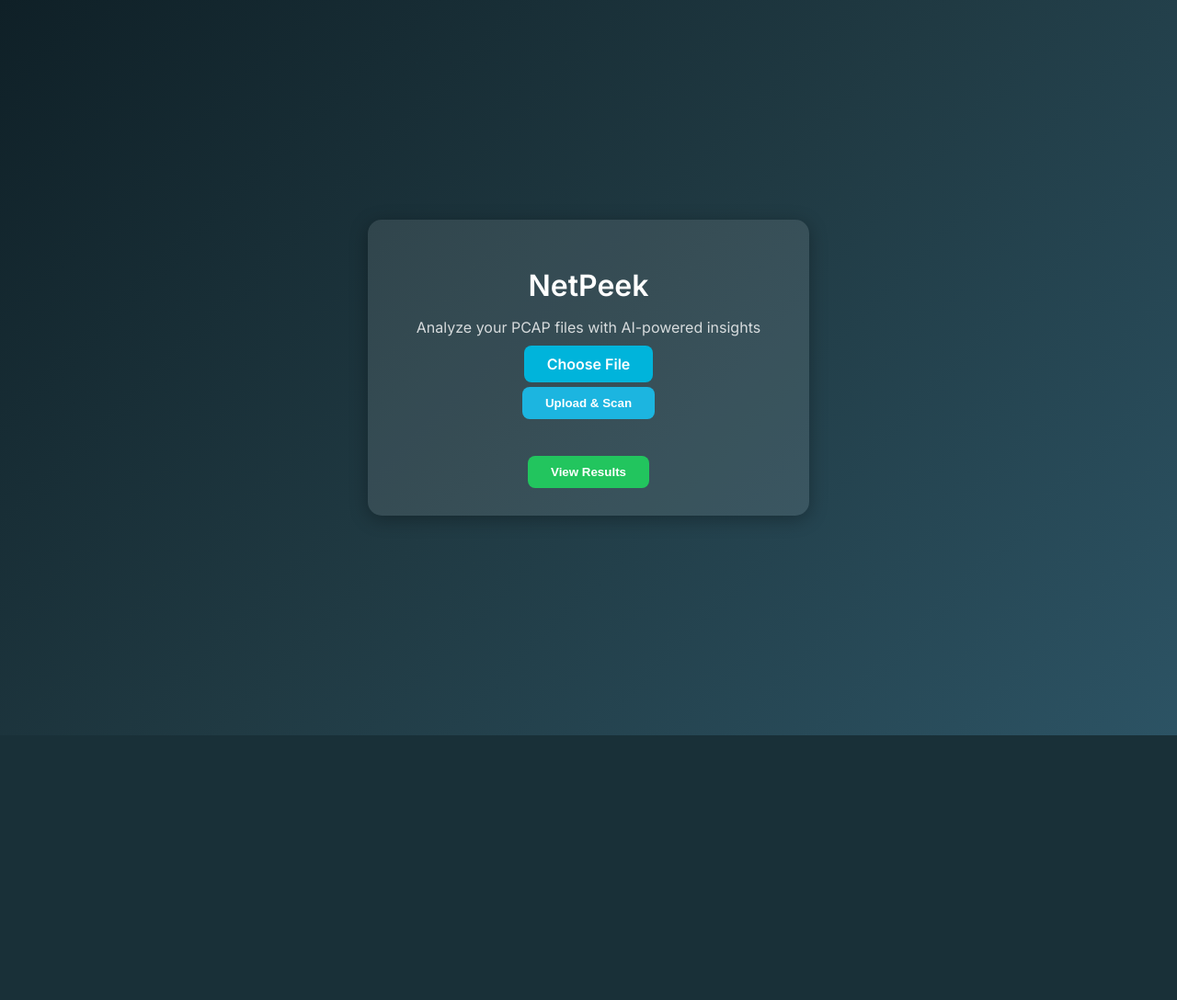
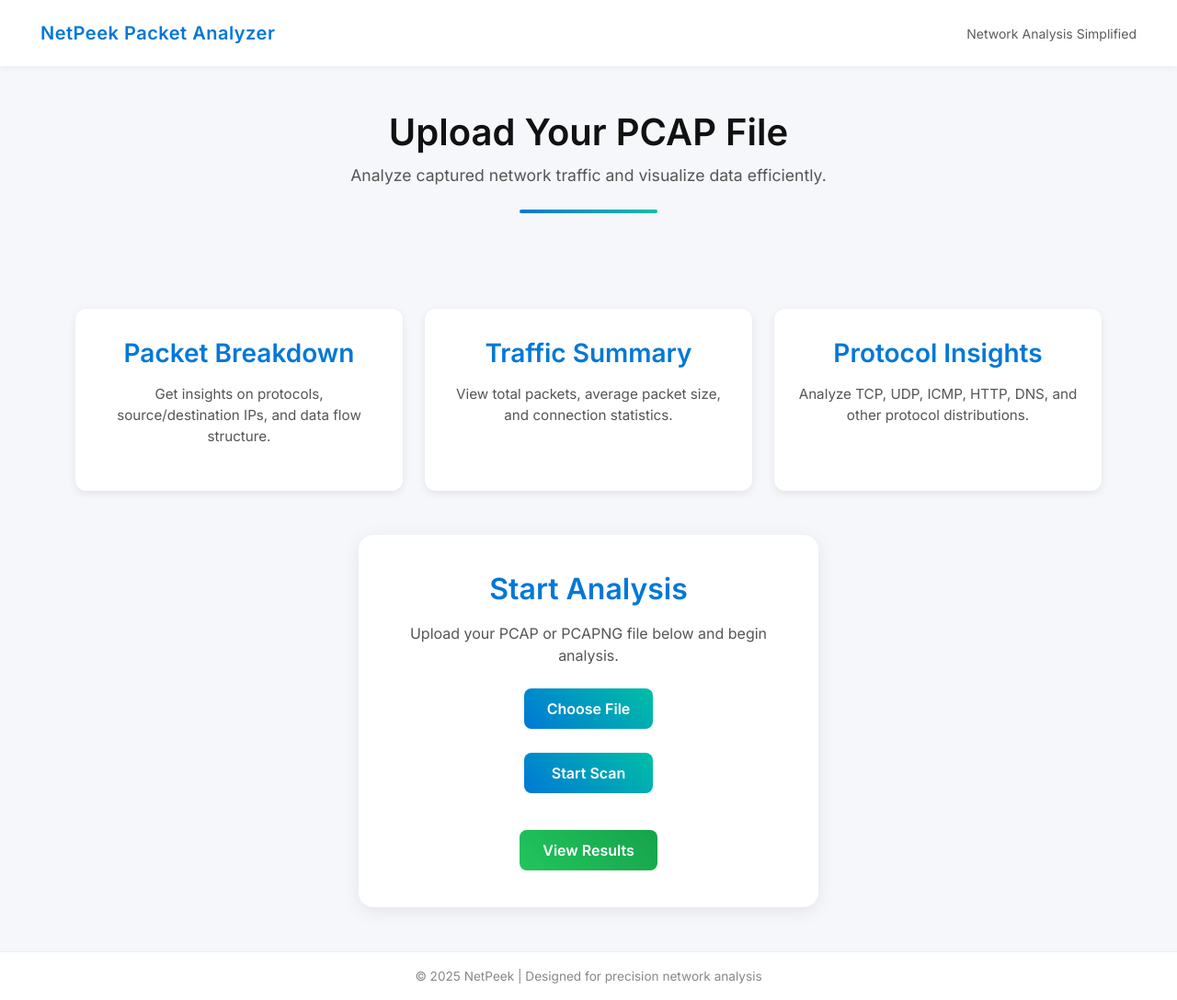
Before and after one commit to divesh-bhakari/NetPeek, a Flask app: page / in a window 1280 px wide. Shown: the whole page at 92% size. Before the commit the page ends 800 px from the top, so only its background shows below. Run offline with Flask 3, Linux system fonts and the light colour scheme.

Commit message:
index.html changes

```diff
--- a/backend/templates/index.html
+++ b/backend/templates/index.html
@@ -2,36 +2,232 @@
 <html lang="en">
 <head>
   <meta charset="UTF-8">
-<title>NetPeek | Sleek Packet Analyzer</title>
+  <title>NetPeek | Packet Analyzer</title>
   <meta name="viewport" content="width=device-width, initial-scale=1.0">
+
+  <!-- Bootstrap -->
+  <link href="https://cdn.jsdelivr.net/npm/bootstrap@5.3.0/dist/css/bootstrap.min.css" rel="stylesheet">
+  <link href="https://fonts.googleapis.com/css2?family=Inter:wght@400;600&display=swap" rel="stylesheet">
+
   <style>
-  @import url('https://fonts.googleapis.com/css2?family=Inter:wght@400;600&display=swap');
-  body { font-family: 'Inter', sans-serif; background: linear-gradient(135deg,#0f2027,#203a43,#2c5364); color:white; display:flex; flex-direction:column; align-items:center; justify-content:center; height:100vh; margin:0; }
-  h1 { font-size:2rem; margin-bottom:10px; }
-  p { opacity:0.8; margin-bottom:20px; }
-  .card { background:rgba(255,255,255,0.1); border-radius:15px; padding:30px 40px; width:400px; text-align:center; box-shadow:0 4px 20px rgba(0,0,0,0.3); }
-  input[type="file"] { display:none; }
-  label { background:#00b4db; color:white; padding:10px 25px; border-radius:8px; cursor:pointer; font-weight:600; transition:background 0.3s; }
-  label:hover { background:#0083b0; }
-  button { background:#1cb5e0; border:none; color:white; font-weight:600; padding:10px 25px; border-radius:8px; cursor:pointer; margin-top:15px; transition:background 0.3s; }
-  button:hover { background:#00a0c6; }
-  #progressContainer { width:100%; height:10px; background:rgba(255,255,255,0.2); border-radius:5px; overflow:hidden; margin-top:20px; display:none; }
-  #progressBar { height:100%; width:0%; background:#00ffcc; transition:width 0.4s; }
-  #progressText { margin-top:10px; font-size:14px; opacity:0.9; }
-  #resultMessage { margin-top:20px; font-weight:500; }
-  .view-results { margin-top:20px; background:#22c55e; }
-  .view-results:hover { background:#16a34a; }
+    body {
+      background-color: #f5f7fa;
+      color: #222;
+      font-family: 'Inter', sans-serif;
+      margin: 0;
+      padding: 0;
+    }
+
+    /* Navbar */
+    .navbar {
+      background: #ffffff;
+      box-shadow: 0 2px 8px rgba(0,0,0,0.05);
+      padding: 1rem 2rem;
+    }
+    .navbar-brand {
+      font-weight: 700;
+      color: #0078d7 !important;
+      letter-spacing: 0.5px;
+    }
+
+    /* Hero */
+    .hero {
+      text-align: center;
+      padding: 3rem 1rem 2rem 1rem;
+    }
+    .hero h1 {
+      font-size: 2.5rem;
+      font-weight: 700;
+      color: #111;
+    }
+    .hero p {
+      color: #555;
+      font-size: 1.1rem;
+      margin-top: 10px;
+    }
+    .gradient-bar {
+      height: 4px;
+      background: linear-gradient(90deg, #0078d7, #00bfa5);
+      width: 150px;
+      border-radius: 3px;
+      margin: 1.5rem auto;
+    }
+
+    /* Info Boxes */
+    .feature-box {
+      background: #ffffff;
+      padding: 2rem 1.5rem;
+      border-radius: 12px;
+      text-align: center;
+      box-shadow: 0 3px 10px rgba(0,0,0,0.08);
+      transition: all 0.3s ease;
+      height: 100%;
+    }
+    .feature-box:hover {
+      transform: translateY(-5px);
+      box-shadow: 0 8px 20px rgba(0,0,0,0.12);
+    }
+    .feature-box h3 {
+      color: #0078d7;
+      margin-bottom: 1rem;
+      font-weight: 600;
+    }
+    .feature-box p {
+      color: #555;
+      font-size: 0.95rem;
+    }
+
+    /* Upload Section */
+    .upload-card {
+      background: #ffffff;
+      border-radius: 16px;
+      padding: 2.5rem;
+      box-shadow: 0 4px 20px rgba(0,0,0,0.08);
+      max-width: 500px;
+      margin: 3rem auto;
+      text-align: center;
+    }
+
+    input[type="file"] {
+      display: none;
+    }
+
+    label {
+      background: linear-gradient(45deg, #0078d7, #00bfa5);
+      color: white;
+      padding: 10px 25px;
+      border-radius: 8px;
+      cursor: pointer;
+      font-weight: 600;
+      transition: 0.3s;
+      display: inline-block;
+      margin-bottom: 1rem;
+    }
+    label:hover {
+      opacity: 0.9;
+    }
+
+    .btn-scan {
+      background: linear-gradient(45deg, #0078d7, #00bfa5);
+      border: none;
+      color: white;
+      font-weight: 600;
+      padding: 10px 30px;
+      border-radius: 8px;
+      cursor: pointer;
+      margin-top: 10px;
+      transition: 0.3s;
+    }
+    .btn-scan:hover {
+      transform: scale(1.05);
+      opacity: 0.95;
+      box-shadow: 0 0 15px rgba(0, 123, 255, 0.3);
+    }
+
+    /* Progress */
+    #progressContainer {
+      width: 100%;
+      height: 10px;
+      background: #e9ecef;
+      border-radius: 5px;
+      overflow: hidden;
+      margin-top: 20px;
+      display: none;
+    }
+    #progressBar {
+      height: 100%;
+      width: 0%;
+      background: linear-gradient(90deg, #0078d7, #00bfa5);
+      transition: width 0.4s;
+    }
+    #progressText {
+      margin-top: 10px;
+      font-size: 14px;
+      color: #333;
+    }
+    #resultMessage {
+      margin-top: 20px;
+      font-weight: 500;
+      color: #333;
+    }
+
+    .view-results {
+      margin-top: 20px;
+      background: linear-gradient(45deg, #22c55e, #16a34a);
+      border: none;
+      color: white;
+      padding: 10px 25px;
+      border-radius: 8px;
+      font-weight: 600;
+      transition: 0.3s;
+    }
+    .view-results:hover {
+      transform: scale(1.05);
+      opacity: 0.95;
+      box-shadow: 0 0 15px rgba(22, 163, 74, 0.3);
+    }
+
+    footer {
+      text-align: center;
+      font-size: 0.85rem;
+      color: #888;
+      padding: 1rem;
+      border-top: 1px solid #eee;
+      background: #fff;
+      margin-top: 3rem;
+    }
   </style>
 </head>
+
 <body>
-<div class="card">
-  <h1>NetPeek</h1>
-  <p>Analyze your PCAP files with AI-powered insights</p>
+
+  <!-- Navbar -->
+  <nav class="navbar navbar-light">
+    <div class="container-fluid d-flex justify-content-between align-items-center">
+      <a class="navbar-brand">NetPeek Packet Analyzer</a>
+      <span class="text-muted small">Network Analysis Simplified</span>
+    </div>
+  </nav>
+
+  <!-- Hero -->
+  <div class="hero">
+    <h1>Upload Your PCAP File</h1>
+    <p>Analyze captured network traffic and visualize data efficiently.</p>
+    <div class="gradient-bar"></div>
+  </div>
+
+  <!-- Features -->
+  <div class="container my-5">
+    <div class="row g-4">
+      <div class="col-md-4">
+        <div class="feature-box">
+          <h3>Packet Breakdown</h3>
+          <p>Get insights on protocols, source/destination IPs, and data flow structure.</p>
+        </div>
+      </div>
+      <div class="col-md-4">
+        <div class="feature-box">
+          <h3>Traffic Summary</h3>
+          <p>View total packets, average packet size, and connection statistics.</p>
+        </div>
+      </div>
+      <div class="col-md-4">
+        <div class="feature-box">
+          <h3>Protocol Insights</h3>
+          <p>Analyze TCP, UDP, ICMP, HTTP, DNS, and other protocol distributions.</p>
+        </div>
+      </div>
+    </div>
+  </div>
+
+  <!-- Upload Section -->
+  <div class="upload-card">
+    <h2 class="mb-3" style="color:#0078d7; font-weight:600;">Start Analysis</h2>
+    <p class="mb-4" style="color:#555;">Upload your PCAP or PCAPNG file below and begin analysis.</p>
 
     <input type="file" id="fileInput" accept=".pcap,.pcapng">
     <label for="fileInput">Choose File</label><br>
-
-  <button id="uploadBtn">Upload & Scan</button>
+    <button id="uploadBtn" class="btn-scan">Start Scan</button>
 
     <div id="progressContainer">
       <div id="progressBar"></div>
@@ -41,6 +237,10 @@
 
     <button class="view-results" onclick="window.location.href='/result.html'">View Results</button>
   </div>
+
+  <footer>
+    © 2025 NetPeek | Designed for precision network analysis
+  </footer>
 
   <script>
     const fileInput = document.getElementById('fileInput');
@@ -52,33 +252,40 @@ const resultMessage = document.getElementById('resultMessage');
 
     uploadBtn.addEventListener('click', () => {
       const file = fileInput.files[0];
-  if (!file) { alert("Please select a file first!"); return; }
+      if (!file) {
+        alert("Please select a file first!");
+        return;
+      }
 
       const formData = new FormData();
       formData.append("file", file);
-
       progressContainer.style.display = "block";
       progressBar.style.width = "0%";
       progressText.innerText = "0%";
       resultMessage.innerText = "";
 
-  fetch("/upload", { method:"POST", body:formData })
+      fetch("/upload", { method: "POST", body: formData })
         .then(async response => {
           const data = await response.json();
           progressBar.style.width = "100%";
           progressText.innerText = "100%";
+
           if (response.ok) {
-        resultMessage.innerHTML = `✅ ${data.message}<br>Total Packets Parsed: ${data.summary.packets_parsed}`;
+            resultMessage.innerHTML = `
+              <strong>${data.message}</strong><br>
+              Total Packets Parsed: ${data.summary.packets_parsed}
+            `;
           } else {
-        resultMessage.innerHTML = `❌ Error: ${data.error}`;
+            resultMessage.innerHTML = `Error: ${data.error}`;
           }
         })
         .catch(err => {
-      resultMessage.innerHTML = `❌ Error: ${err}`;
+          resultMessage.innerHTML = `Error: ${err}`;
           progressBar.style.width = "100%";
           progressText.innerText = "100%";
         });
     });
   </script>
+
 </body>
 </html>
```
Lines whose indentation alone changed are shown as unchanged.
